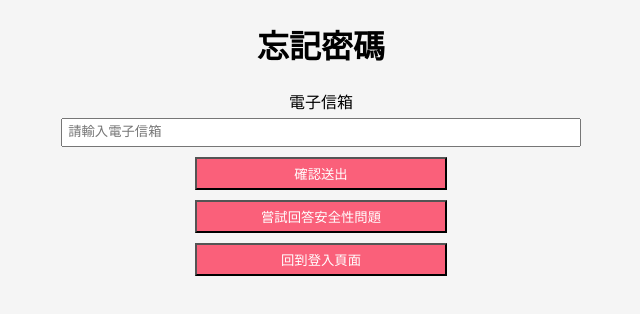
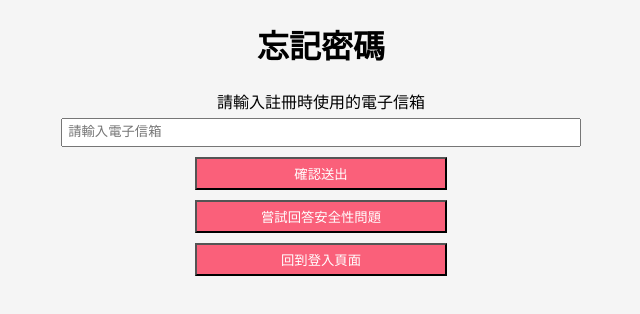
Before and after one commit to gandolfreddy/CTF_simu, a website: page views/forgetPassword.html in a window 1280 px wide. Shown: the whole page, without its empty margins (319-959 px from the left). Drawn offline with Linux system fonts and the light colour scheme.

Commit message:
feat: modify field description

```diff
--- a/views/forgetPassword.html
+++ b/views/forgetPassword.html
@@ -75,7 +75,7 @@
         action=""
         method="post"
     >
-        <label for="email">電子信箱</label>
+        <label for="email">請輸入註冊時使用的電子信箱</label>
         <input
             type="email"
             id="email"
```
